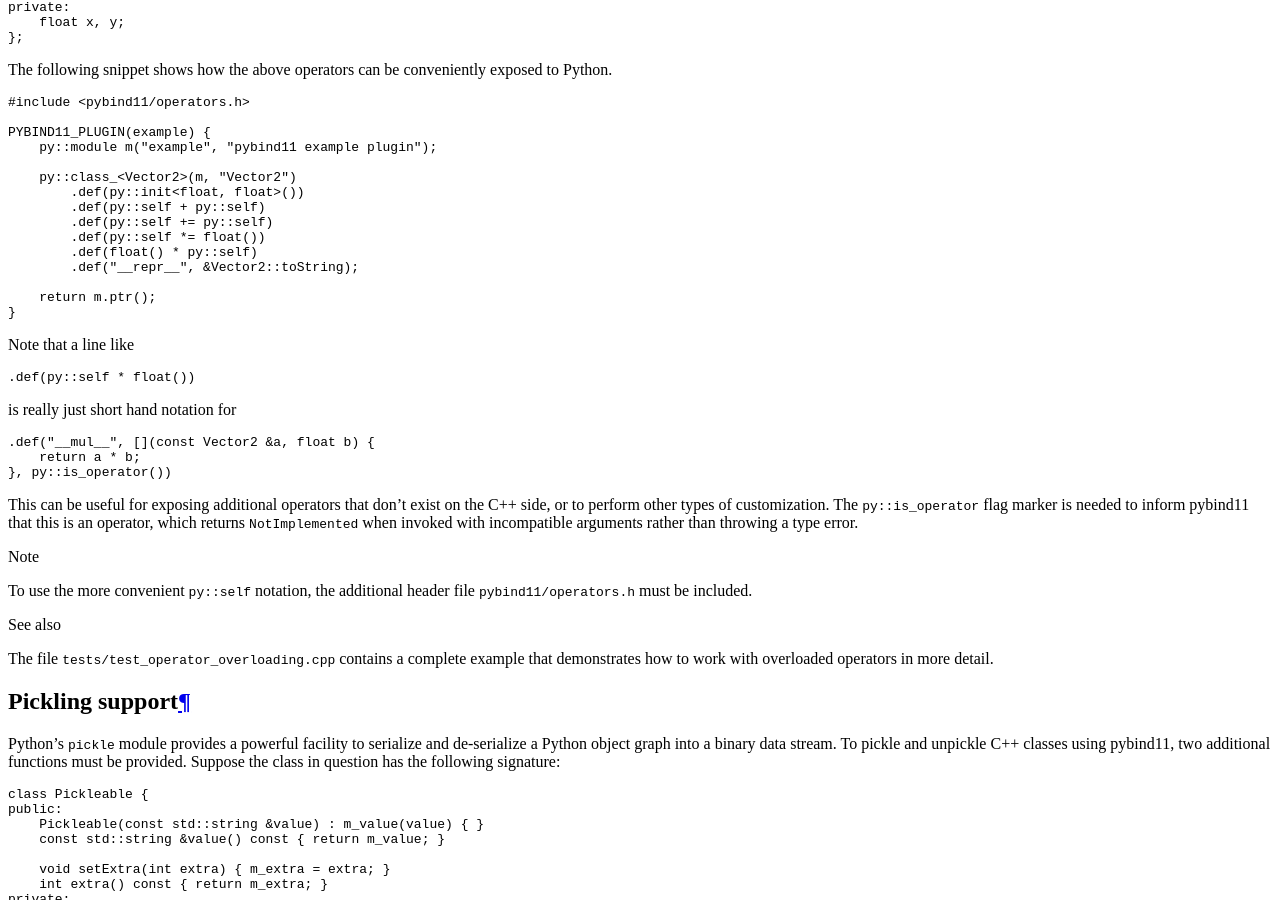
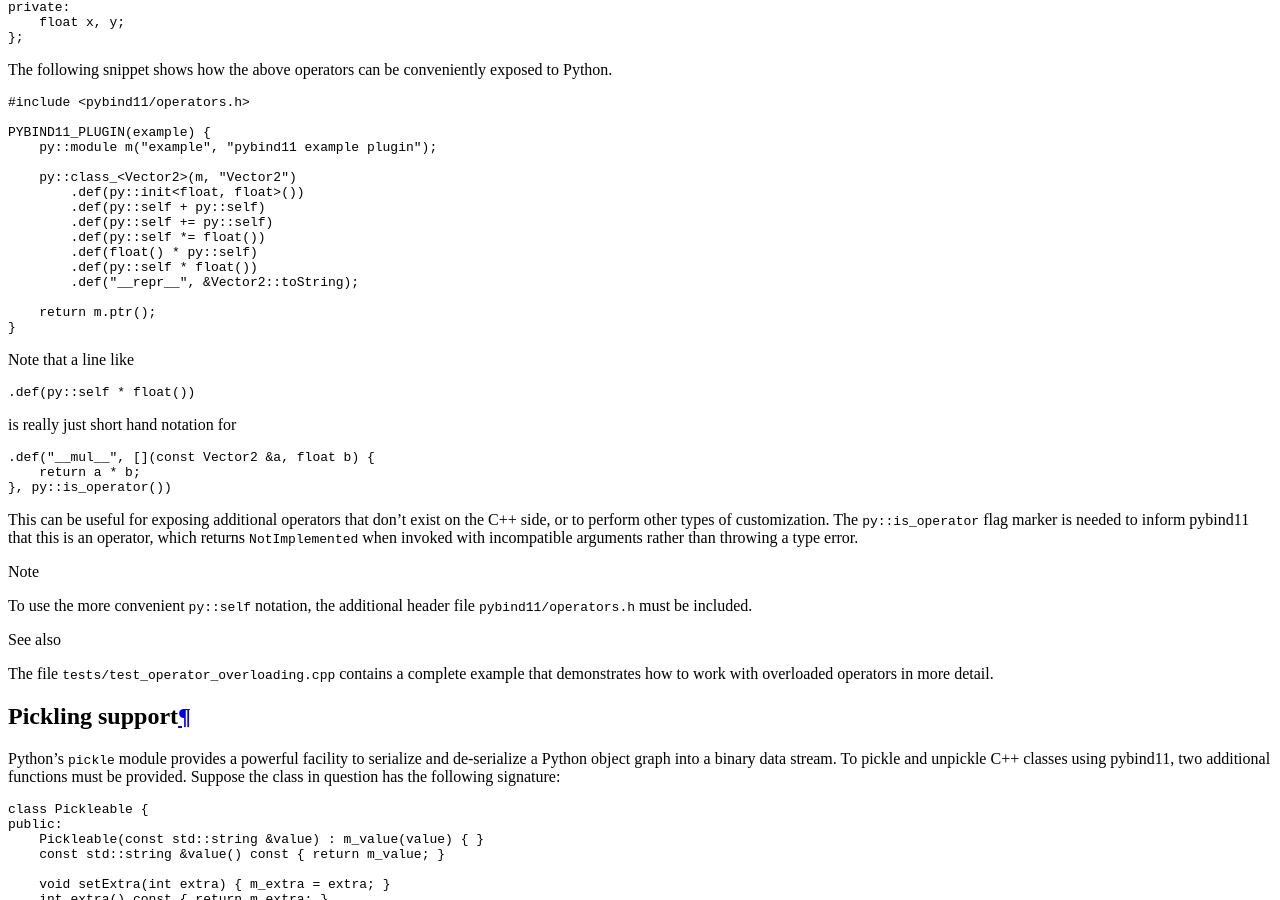
Before and after one commit to pybind/pybind11, a Sphinx documentation site: the page built from docs/advanced/classes.rst, in a window 1280 px wide and 900 px high, scrolled down 6296 px. Built offline with Sphinx 7.4.7 and the Read the Docs theme 2.0.0, drawn with Linux system fonts in a browser that asks for light colours.

Commit message:
Add missing operator def.

```diff
--- a/docs/advanced/classes.rst
+++ b/docs/advanced/classes.rst
@@ -490,6 +490,7 @@ to Python.
             .def(py::self += py::self)
             .def(py::self *= float())
             .def(float() * py::self)
+            .def(py::self * float())
             .def("__repr__", &Vector2::toString);
 
         return m.ptr();
```
